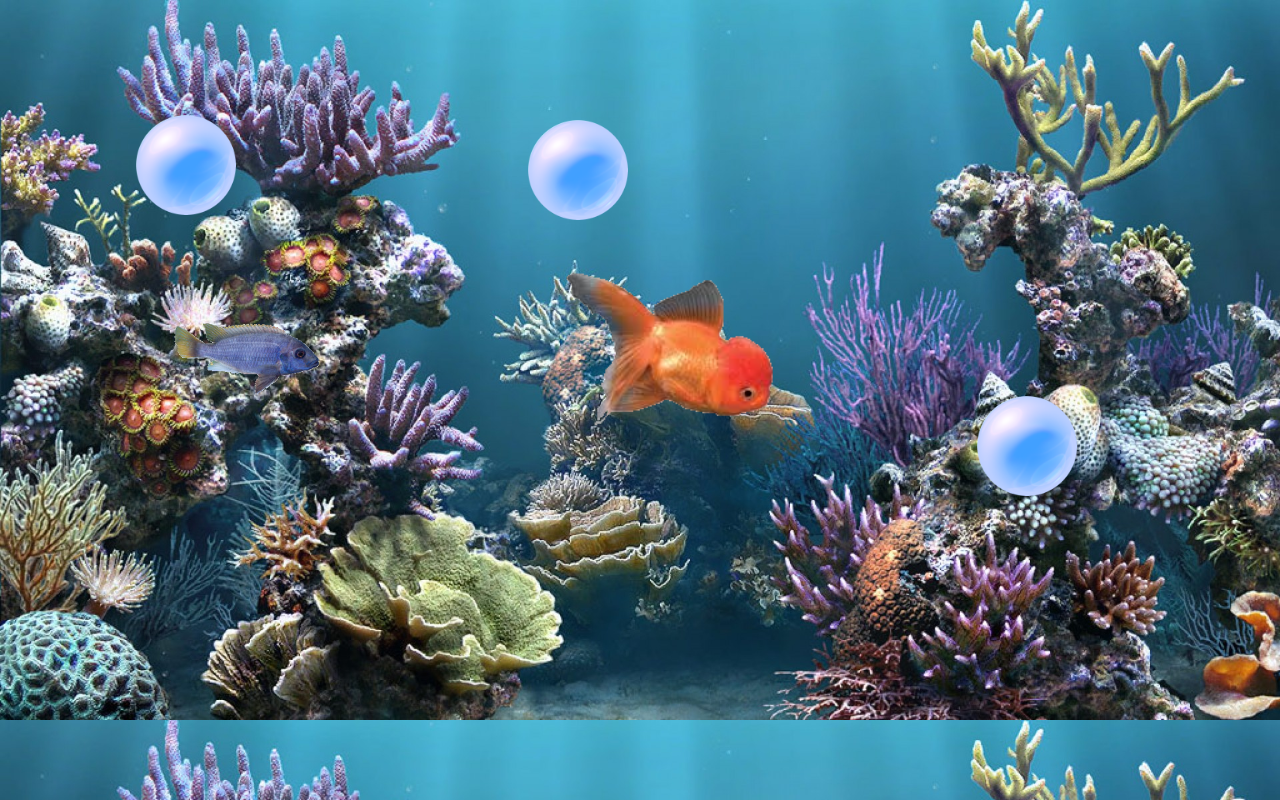
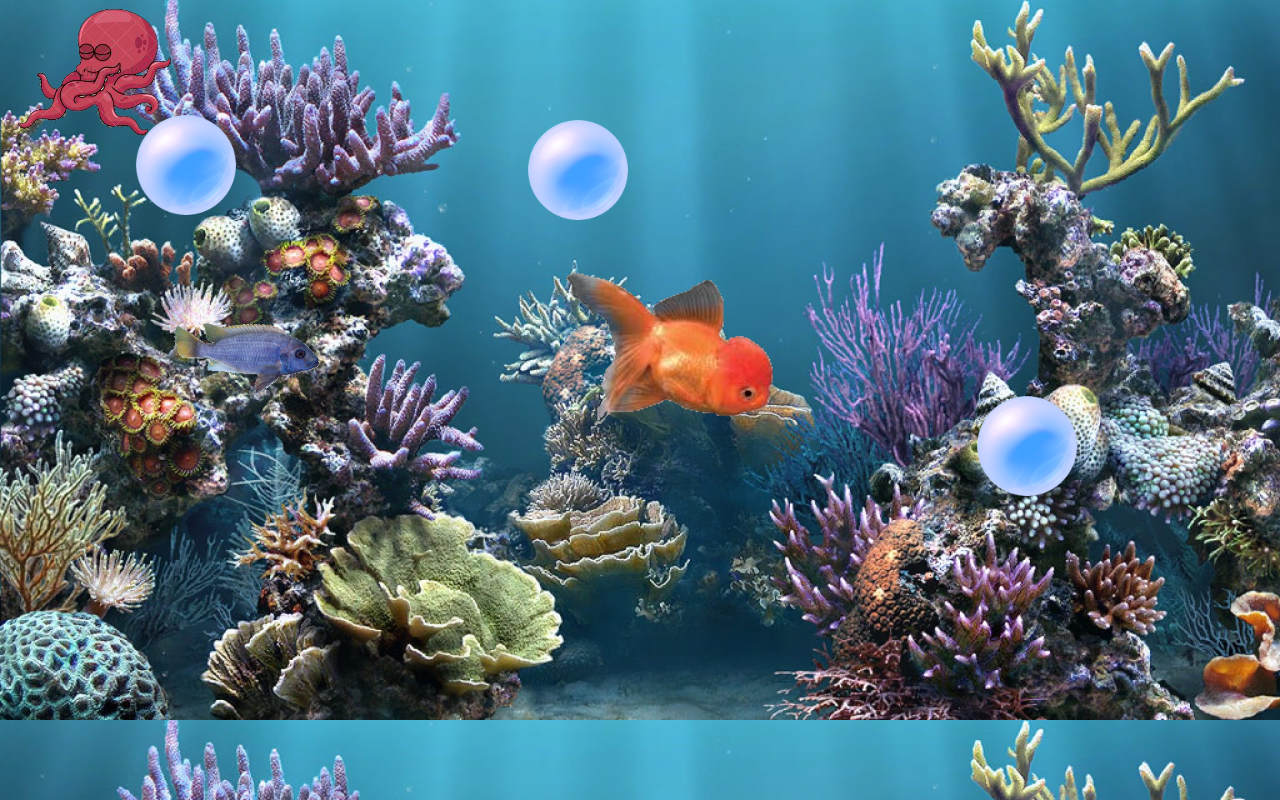
Before and after one commit to himal28924/Code, a plain HTML site: page index.html in a window 1280 px wide. Drawn offline with Linux system fonts and the light colour scheme.

Commit message:
octopus added

```diff
--- a/index.html
+++ b/index.html
@@ -16,6 +16,7 @@
     <img id="bubble1Id" class="bubbleClass" src="images/bubble.png" />
     <img id="bubble2Id" class="bubbleClass" src="images/bubble.png" />
     <img id="bubble3Id" class="bubbleClass" src="images/bubble.png" />
+    <img id="octopus" src="images/octopus.png" alt="">
     <script src="js/jquery-3.4.1.min.js"></script>
     <script src="js/script.js"></script>
 </body>
```
Also changed, not shown: images/octopus.png (added).
